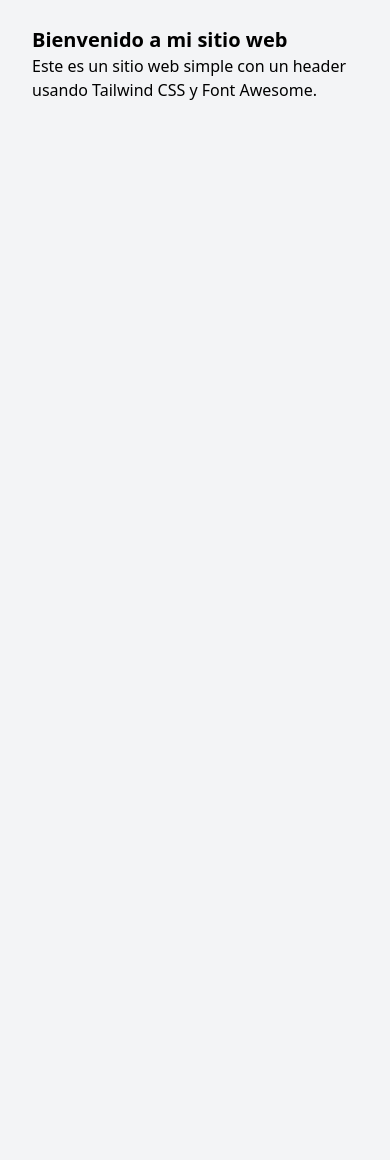
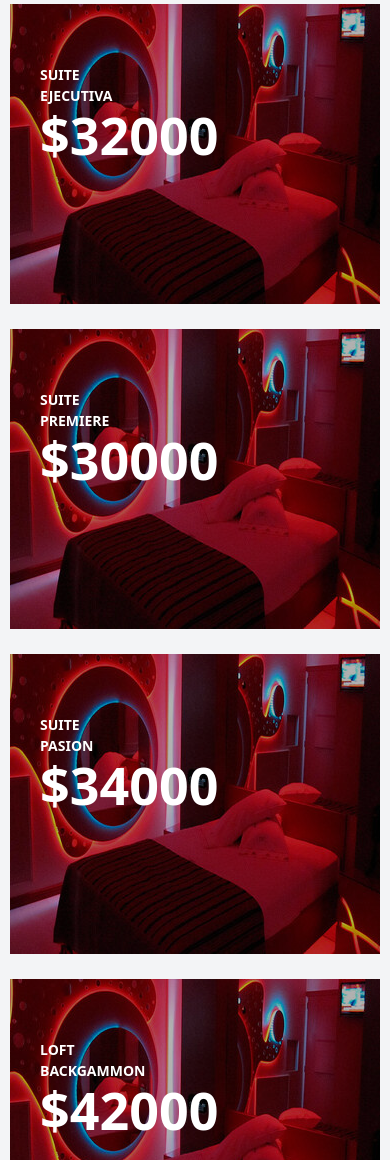
Before and after one commit to LucaxBritez/HotelBackgammon, a website: page src/html/index.html in a window 390 px wide. Shown: the part 840-2000 px from the top of the page. Before the commit the page ends 974 px from the top, so only its background shows below. Drawn offline with Linux system fonts and the light colour scheme.

Commit message:
Habitaciones
Agregada seccion de habitaciones
Imagen ligeramente oscurecida
Contenedor para los textos y organizarlos en columnas

```diff
--- a/src/css/styles.css
+++ b/src/css/styles.css
@@ -159,3 +159,110 @@
   font-size: 18px;
   color: #555;
 }
+
+/* ==================== HABITACIONES ==================== */
+/* ==================== Fotos de las habitaciones ==================== */
+.gallery-container {
+  display: grid;
+  grid-template-columns: repeat(3, 1fr); /* 3 columnas */
+  gap: 25px; /* Espacio entre imágenes */
+  justify-items: center;
+  padding: 10px;
+}
+
+/* Contenedor de cada imagen */
+.gallery-item {
+  position: relative; /* Necesario para posicionar el contenedor dentro */
+  width: 100%; /* Ancho al 100% del contenedor */
+  height: 600px; /* Alto de la imagen */
+}
+
+/* Imagen */
+.gallery-container img {
+  width: 100%; /* Ajusta el ancho de la imagen al 100% del contenedor */
+  height: 100%; /* Ajusta la altura de la imagen al 100% del contenedor */
+  object-fit: cover; /* Ajusta la imagen para que no se deforme */
+  transition: transform 0.3s ease-in-out, filter 0.3s ease-in-out; /* Añadido el filtro a la transición */
+  filter: brightness(0.7); /* Reduce el brillo de la imagen */
+}
+
+/* Efecto de zoom al pasar el mouse */
+.gallery-container img:hover {
+  transform: scale(1.05);
+  filter: brightness(1); /* Restaura el brillo al pasar el mouse */
+}
+
+/* Contenedor interno dentro de la imagen */
+.image-overlay {
+  position: absolute;
+  top: 30%; /* Ajusta la posición vertical */
+  left: 0%; /* Ajusta la posición horizontal */
+  width: 100%; /* Ancho del contenedor interno */
+  height: 40%; /* Altura del contenedor interno */
+  background: transparent(0, 0, 0, 0.5); /* Fondo oscuro semitransparente */
+  display: flex;
+  justify-content: flex-start; /* Alinea los elementos verticalmente desde el inicio */
+  align-items: flex-start; /* Alinea los elementos a la izquierda */
+  border-radius: 8px; /* Bordes redondeados */
+  flex-direction: column;
+  padding: 20px; /* Espaciado adicional, si es necesario */
+}
+
+/* Texto dentro del contenedor interno */
+.overlay-text {
+  color: white; /* Color del texto */
+  font-size: 32px; /* Tamaño de la fuente */
+  font-weight: bold;
+  text-align: left;
+  padding: 10px;
+  margin-bottom: -30px; /* Acerca los textos más que con un valor mayor */
+}
+
+.overlay-text-price {
+  color: white; /* Color del texto */
+  font-size: 52px; /* Tamaño de la fuente */
+  font-weight: bold;
+  text-align: left;
+  padding: 10px;
+}
+
+/* Responsividad para pantallas más pequeñas */
+@media screen and (max-width: 768px) {
+  .gallery-container {
+    grid-template-columns: repeat(2, 1fr); /* 2 columnas */
+  }
+
+  .gallery-item {
+    height: 400px; /* Reduce la altura de las imágenes */
+  }
+
+  .image-overlay {
+    top: 20%; /* Ajuste de la posición en pantallas más pequeñas */
+    width: 60%;
+    height: 30%;
+  }
+
+  .overlay-text {
+    font-size: 16px; /* Tamaño de texto más pequeño */
+  }
+}
+
+@media screen and (max-width: 480px) {
+  .gallery-container {
+    grid-template-columns: 1fr; /* 1 columna */
+  }
+
+  .gallery-item {
+    height: 300px; /* Reduce aún más la altura de las imágenes */
+  }
+
+  .image-overlay {
+    top: 10%; /* Ajuste de la posición en pantallas pequeñas */
+    width: 70%;
+    height: 25%;
+  }
+
+  .overlay-text {
+    font-size: 14px; /* Tamaño de texto más pequeño */
+  }
+}
--- a/src/html/index.html
+++ b/src/html/index.html
@@ -55,7 +55,7 @@
     </div>
   </div>
 
-    <!-- Servicios -->
+  <!-- Servicios -->
   <section class="features-container">
     <div class="feature-box">
       <i class="fa-solid fa-star"></i>
@@ -79,6 +79,57 @@
     </div>
   </section>
 
+<!-- Sección de Imágenes -->
+<section class="gallery">
+  <div class="gallery-container">
+    <div class="gallery-item">
+      <img src="/src/images/Habitacion1 (1).jpg" alt="Imagen 1">
+      <div class="image-overlay">
+        <div class="overlay-text">SUITE <br> EJECUTIVA</div>
+        <div class=" overlay-text-price">$32000</div>
+      </div>
+    </div>
+    <div class="gallery-item">
+      <img src="/src/images/Habitacion1 (1).jpg" alt="Imagen 2">
+      <div class="image-overlay">
+        <div class="overlay-text">SUITE <br>PREMIERE</div>
+        <div class=" overlay-text-price">$30000</div>
+      </div>
+    </div>
+    <div class="gallery-item">
+      <img src="/src/images/Habitacion1 (1).jpg" alt="Imagen 3">
+      <div class="image-overlay">
+        <div class="overlay-text">SUITE <br>PASION</div>
+        <div class=" overlay-text-price">$34000</div>
+      </div>
+    </div>
+    <div class="gallery-item">
+      <img src="/src/images/Habitacion1 (1).jpg" alt="Imagen 4">
+      <div class="image-overlay">
+        <div class="overlay-text">LOFT<br> BACKGAMMON</div>
+        <div class=" overlay-text-price">$42000</div>
+      </div>
+    </div>
+    <div class="gallery-item">
+      <img src="/src/images/Habitacion1 (1).jpg" alt="Imagen 5">
+      <div class="image-overlay">
+        <div class="overlay-text">SUITE <br>JUNIOR</div>
+        <div class=" overlay-text-price">$29000</div>
+      </div>
+    </div>
+    <div class="gallery-item">
+      <img src="/src/images/Habitacion1 (1).jpg" alt="Imagen 6">
+      <div class="image-overlay">
+        <div class="overlay-text">CLASSIC</div>
+        <div class=" overlay-text-price">$26000</div>
+      </div>
+    </div>
+  </div>
+</section>
+
+
+
+
   <!-- Contenido Principal -->
   <main class="p-8">
     <h2 class="text-xl font-semibold">Bienvenido a mi sitio web</h2>
```
Also changed, not shown: src/images/Habitacion1 (1).jpg (added).
